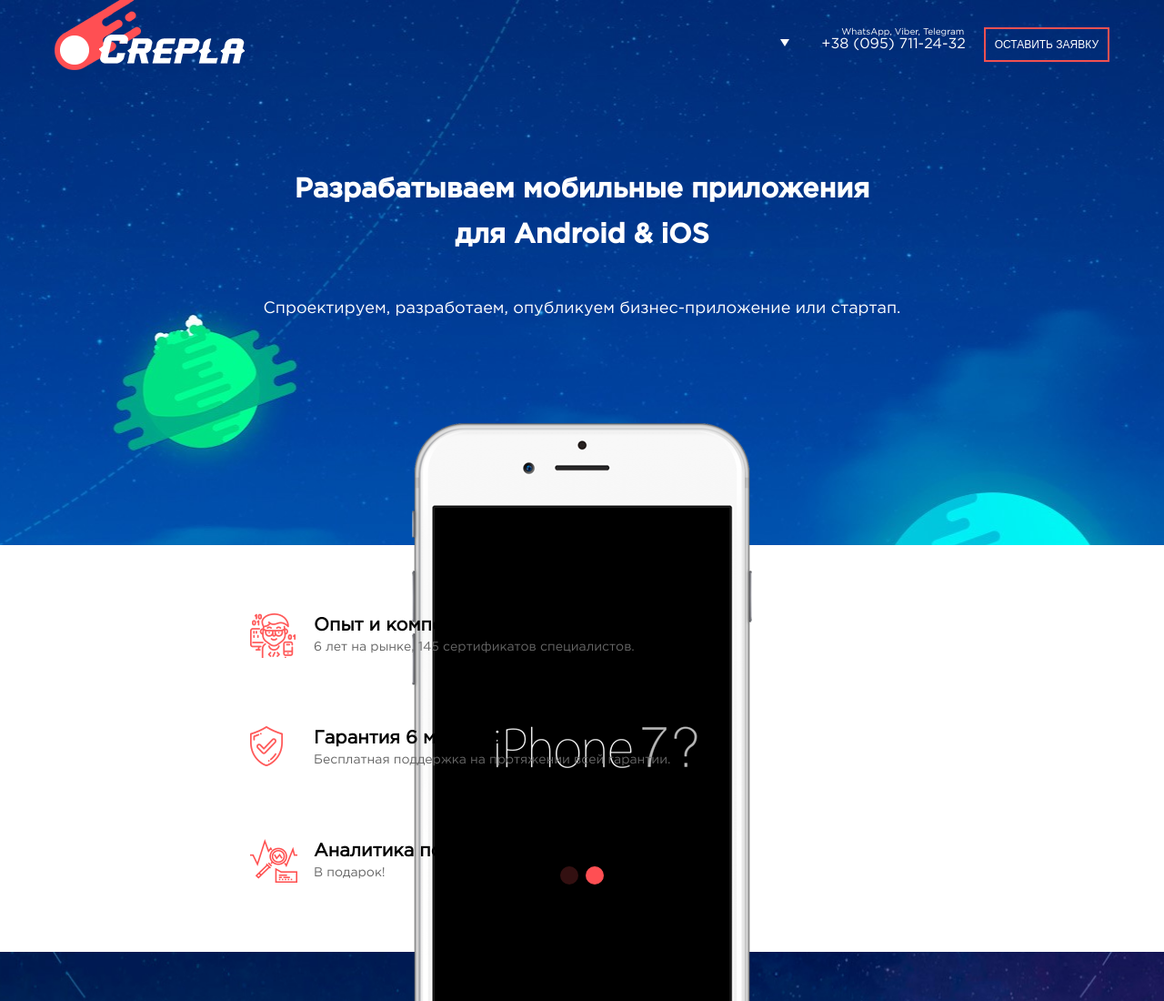
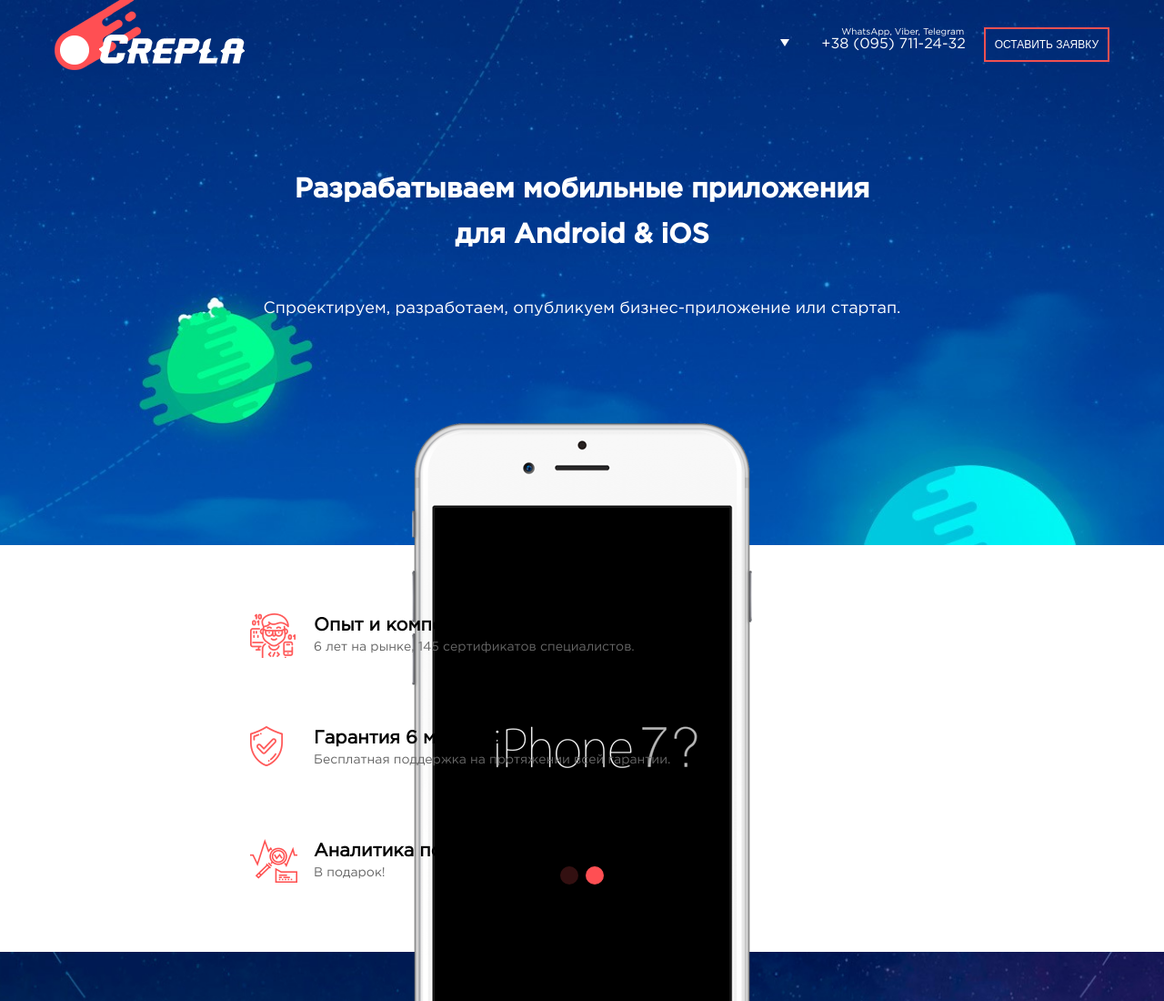
Before and after one commit to rkoshevoy/mobile-crepla, a website: page index.html in a window 1280 px wide. Shown: the top 1100 px of the page at 91% size. Drawn offline with Linux system fonts and the light colour scheme.

Commit message:
some fixes

```diff
--- a/index.html
+++ b/index.html
@@ -7,7 +7,7 @@
 	<title>Crepla</title>
 	<link rel="shortcut icon" href="images/favicon.ico" type="image/png">
 	<link rel="stylesheet" href="css/swiper.min.css">
-	<link rel="stylesheet" href="css/style.min.css">
+	<link rel="stylesheet" href="css/style.css">
 	<link rel="stylesheet" href="css/animate.css">
 </head>
 <body>
--- a/less/main.less
+++ b/less/main.less
@@ -85,6 +85,11 @@
 .bg_top {
 	background-image: url('../images/bg_top.jpg');
 	background-position: 50% 0;
+	background-size: 100% auto;
+
+	@media (max-width: 1570px) {
+		background-size: auto 100%;
+	}
 }
 
 .hidden {
```
Also changed, not shown: css/style.css, css/style.min.css (deleted).
